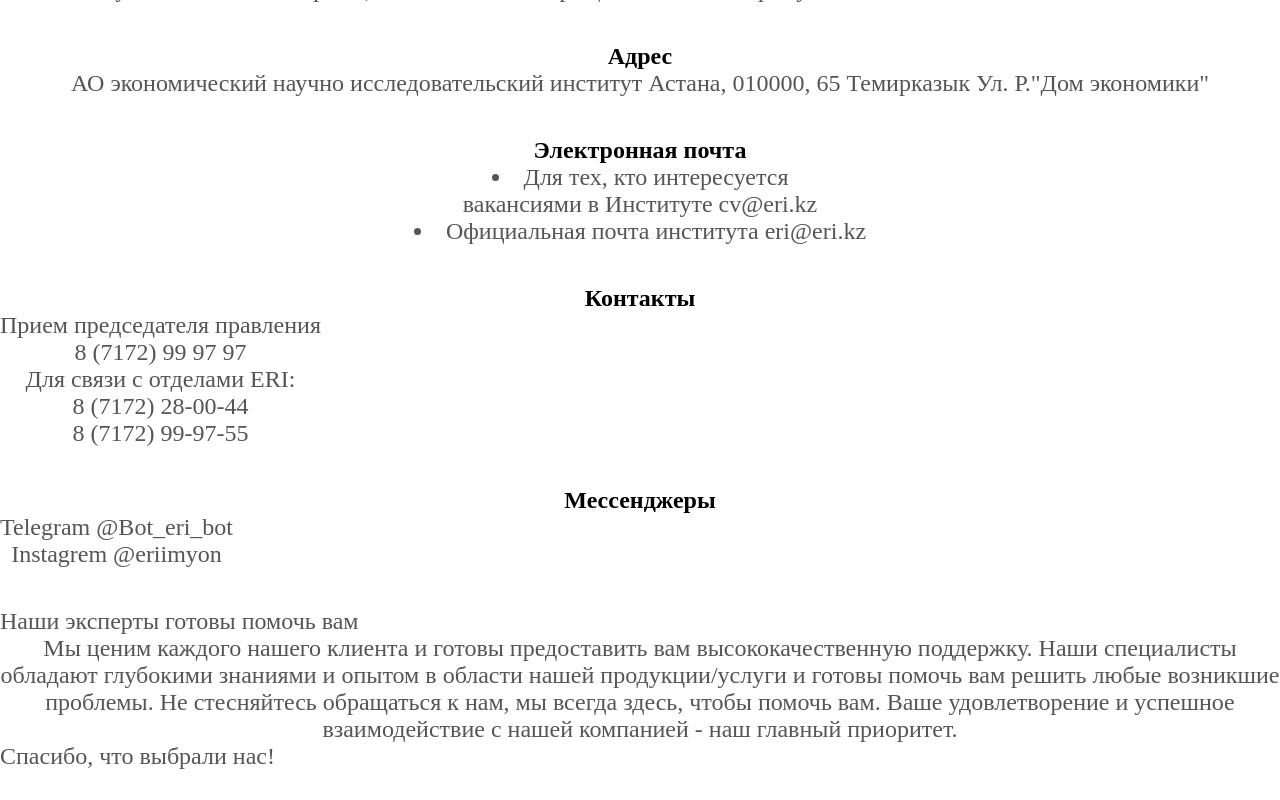
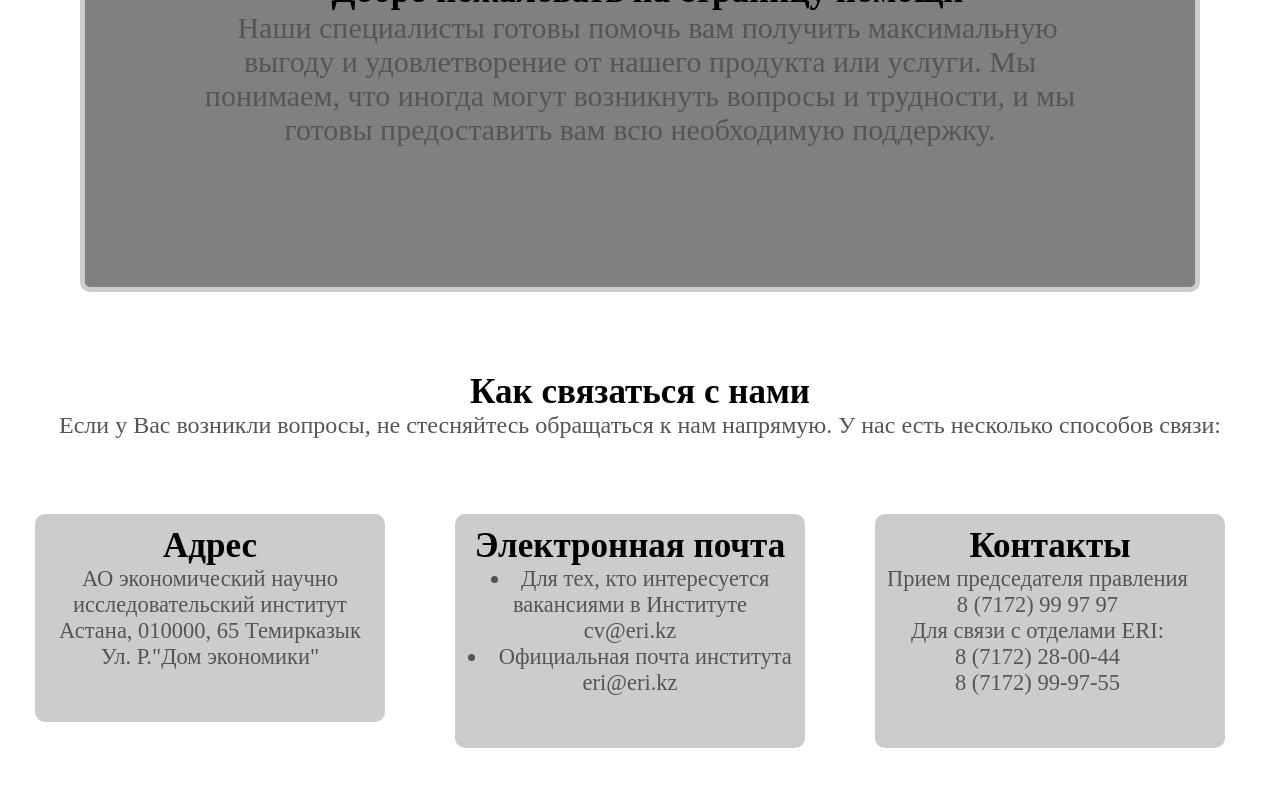
Before and after one commit to Azamat32/Economy-data, a React (Vite) app in the folder client/: page /help in a window 1280 px wide. Shown: the part 360-1160 px from the top of the page. Built offline with nearby package versions, Linux system fonts and the light colour scheme.

Commit message:
HelpPage.scss

```diff
--- a/client/src/pages/HelpPage/HelpPage.scss
+++ b/client/src/pages/HelpPage/HelpPage.scss
@@ -0,0 +1,92 @@
+*{
+    margin: 0;
+    padding:0;
+    box-sizing:border-box;
+}
+body{
+    background: fixed;
+    color:black;
+}
+
+.block_1 {
+    margin-left:20px;
+    background-color: gray;
+    border: 5px solid #ccc;
+    border-radius: 10px;
+    padding: 100px;
+    weight: 100px;
+    margin: 80px;
+}
+.block_1,h2 {
+    font-size: 35px;
+    font-family: 'Times New Roman', Times, serif;
+    color: black;
+}
+.block_1,td {
+    text-indent: 15px;
+    font-size: 35px;
+    font-family: 'Times New Roman', Times, serif;
+    text-align: center;
+}
+.block_3,td {
+    font-size: 30px;
+    font-family: 'Times New Roman', Times, serif;
+    text-align: center;
+    margin: 50px;
+    text-indent: 350px;
+}
+
+.block_1,p{
+    font-size: 20px;
+    font-family: 'Times New Roman', Times, serif;
+    color: white;
+}
+.block {
+    margin-left:20px;
+    margin: 20px 55px;
+    float: left;
+    border: 2px solid #ccc;
+    border-radius: 10px;
+    padding: 10px;
+    margin: 35px;
+    max-width: 350px;
+    display: inline-block;
+    font-size: 15px;
+    width: 30%;
+    flex: 0 0 calc(50% - 20px);
+    background-color: #ccc;
+}
+.block2{
+    text-align: center;
+    float: left;
+    border: 2px solid #ccc;
+    border-radius: 10px;
+    padding: 150px;
+    margin: 150px;
+    font-size: 15px;
+    width: 95%;
+    margin-left:20px;
+}
+
+.block3{
+    padding-inline: 66px;
+    display: inline-block;
+    margin: 150px 50px;
+    padding: 50px;
+    text-align: center;
+    border: 2px solid #ccc;
+    border-radius: 10px;
+    padding: 10px;
+    margin: 50px 15px;
+    font-size: 15px;
+    width: 75%;
+    margin-left:0px;
+}
+
+/* Стилизация элементов внутри блоков */
+.item {
+    background-color: #f0f0f0;
+    padding: 5px;
+    margin: 5px;
+    text-align: center;
+}
```
